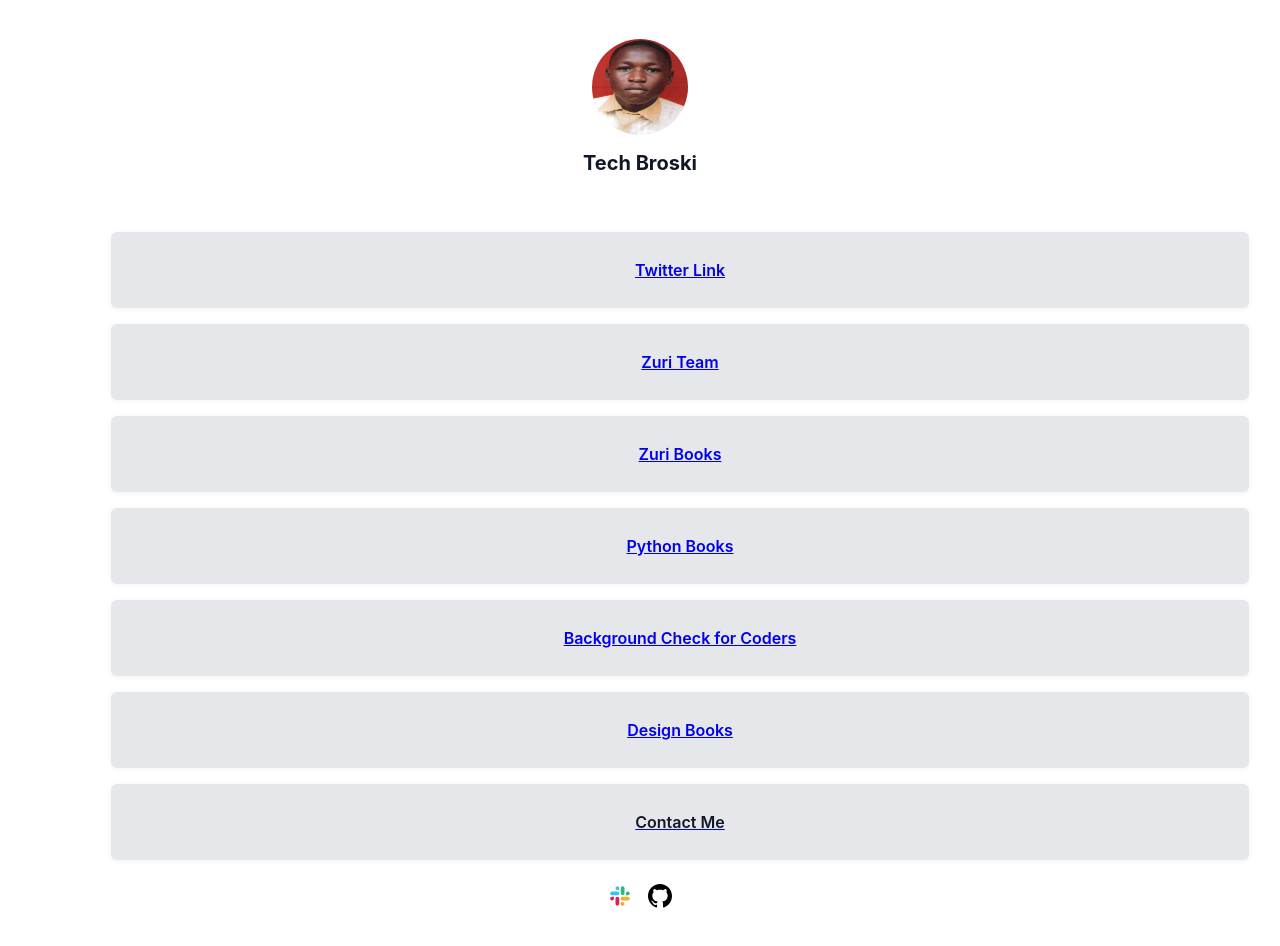
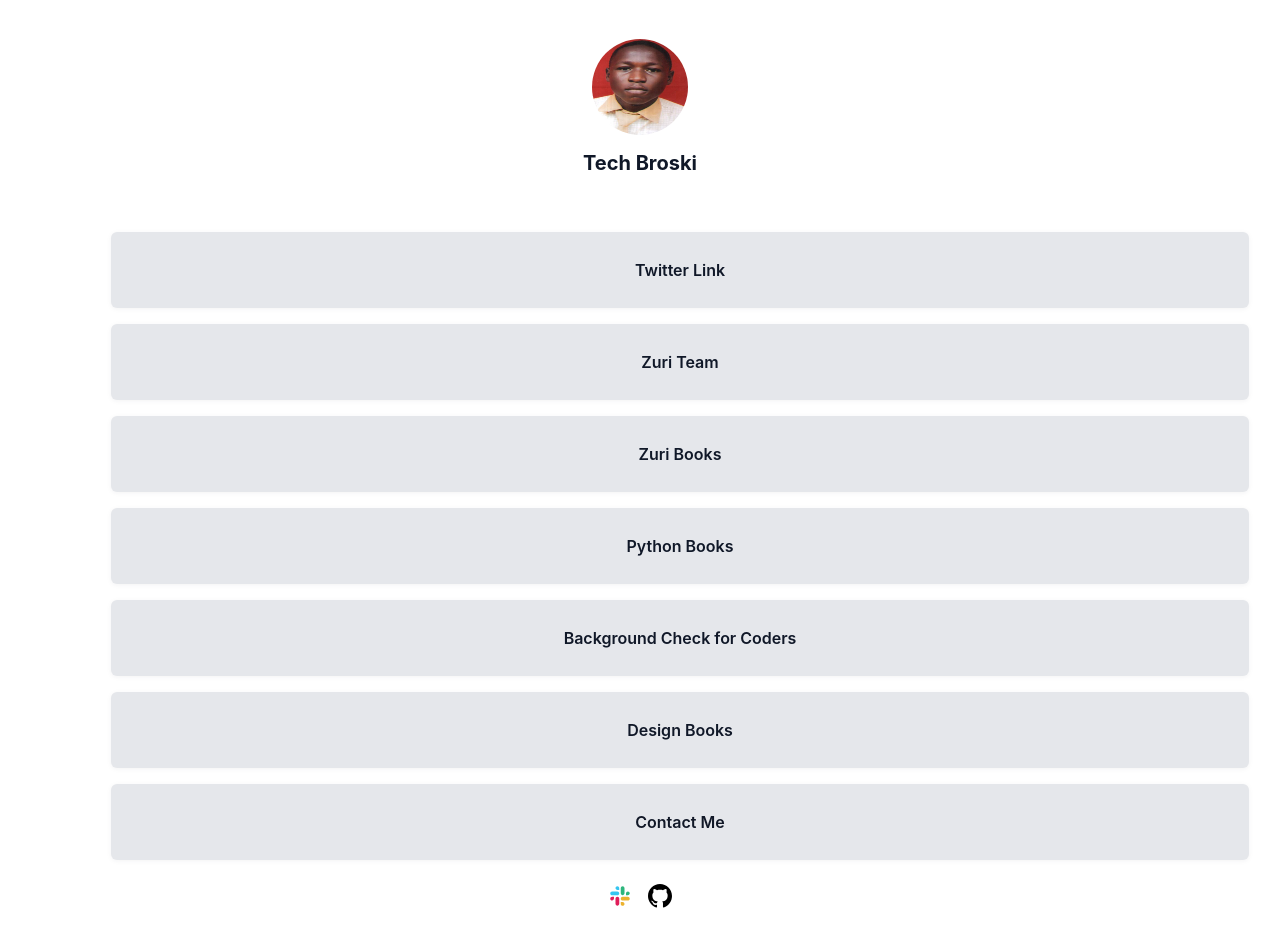
Before and after one commit to Sam10-debug/Zuri-Task-1, a React (Create React App) app: page / in a window 1280 px wide. Built offline with nearby package versions, Linux system fonts and the light colour scheme.

Commit message:
changed color of the anchor tags

```diff
--- a/src/style.css
+++ b/src/style.css
@@ -60,3 +60,7 @@ form>div{
 input[type="checkbox"]{
 	margin-right: 7px;
 }
+a{
+	text-decoration: none;
+	color: #101828;
+}
```
